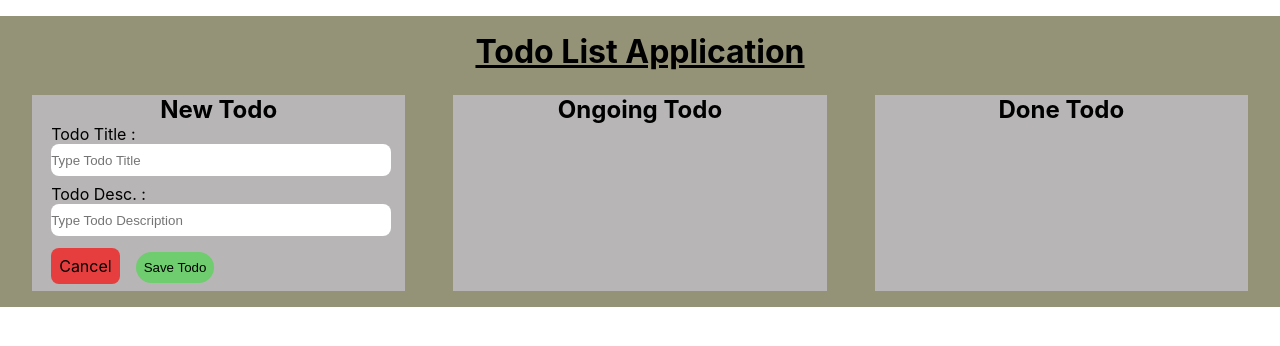
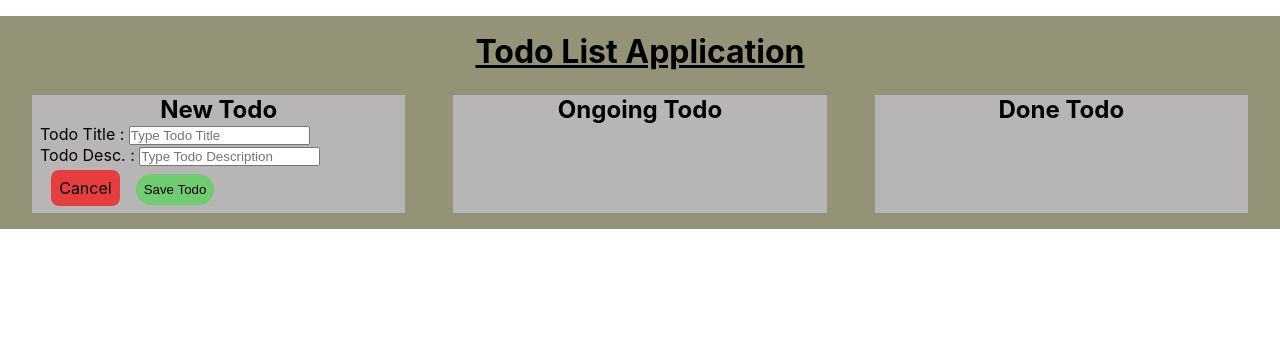
Before and after one commit to RRaihan1234/todo, a React (Create React App) app: page / in a window 1280 px wide. Both pictures are taken after a click on the button "Add a Todo". Shown: the top 346 px of the page. Built offline with nearby package versions, Linux system fonts and the light colour scheme.

Commit message:
first commit

```diff
--- a/src/App.css
+++ b/src/App.css
@@ -123,32 +123,8 @@ h2{
   margin-top: 0.5rem;
   margin-left: 0.7rem;
 }
-.title{
-  margin-left: 0.7rem;
-}
-.desc{
-  margin-left: 0.7rem;
-  margin-bottom: 1rem;
-  margin-top: 0.5rem;
-}
-.inputTitle{
-  border:none;
-  border-radius: 0.5rem;
-  height:2rem;
-  width:96%;
-}
-.inputDesc{
-  border:none;
-  border-radius: 0.5rem;
-  height:2rem;
-  width:96%;
-}
-.inputDateTime{
-  border:none;
-  border-radius: 0.5rem;
-  height:2rem;
-  width:60%;
-}
+
+
 
 @media only screen and (max-width: 605px) {
   .App{
--- a/src/App.js
+++ b/src/App.js
@@ -227,11 +227,11 @@ function App() {
                 <div className="formContent">
                     <div className="title">
                       <label>Todo Title : </label>
-                      <input type='text' className='inputTitle' required onChange={handleTitle} placeholder='Type Todo Title'/>
+                      <input type='text' required onChange={handleTitle} placeholder='Type Todo Title'/>
                     </div>
                     <div className='desc'>
                       <label>Todo Desc. : </label>
-                      <input type='text' className='inputDesc' required onChange={handleDesc} placeholder='Type Todo Description'/>
+                      <input type='text' required onChange={handleDesc} placeholder='Type Todo Description'/>
                     </div>
                     <div className="cancelSaveContainer">
                       <span onClick={handleCancel} className="cancelAdd">Cancel</span>
@@ -248,7 +248,7 @@ function App() {
                 <div className='onGoingTodo' key={item.id} onContextMenu={(e)=> handleOngoingContextMenu(e, item.id)}>
                     <h4>Title : {item.todoTitle}</h4>
                     <p>Description : {item.todoDesc}</p>
-                    <p>End Time : <input className="inputDateTime" type="datetime-local" onChange={(e)=>handleDateChange(e, item.id)} value={item.dateSelected?item.dateSelected:''}/></p>
+                    <p>End Time : <input type="datetime-local" onChange={(e)=>handleDateChange(e, item.id)} value={item.dateSelected?item.dateSelected:''}/></p>
                     {dateAndTime > new Date(item.dateSelected) && item.dateSelected && <p className="expireMsg">Overdue</p>}
                     {item.rightClick && <div className="movingOptionsParent">
                         <li className="movingOption" onClick={()=>handleMoveToNewfromOngoing(item.id)}>Move to New</li>
```
